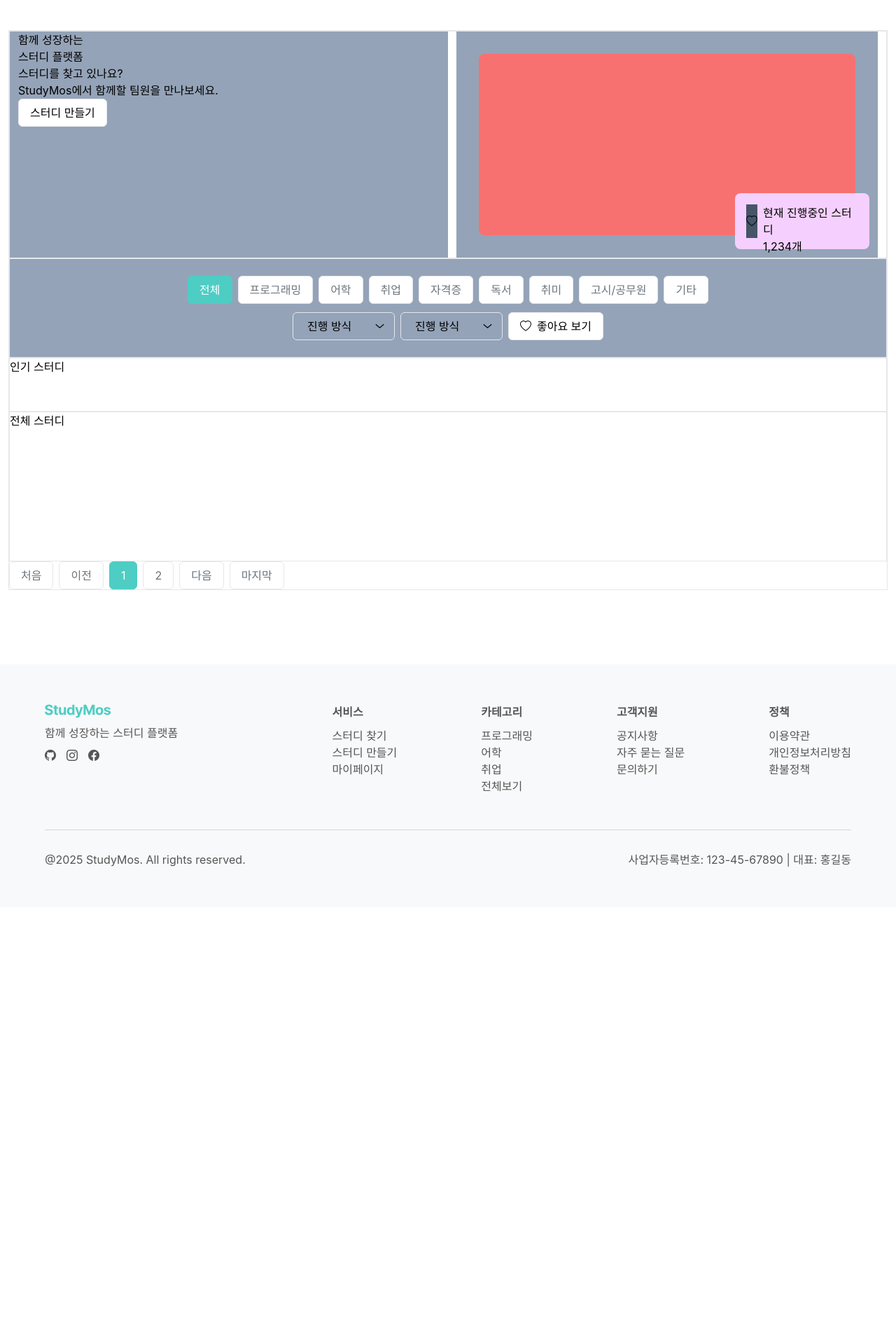
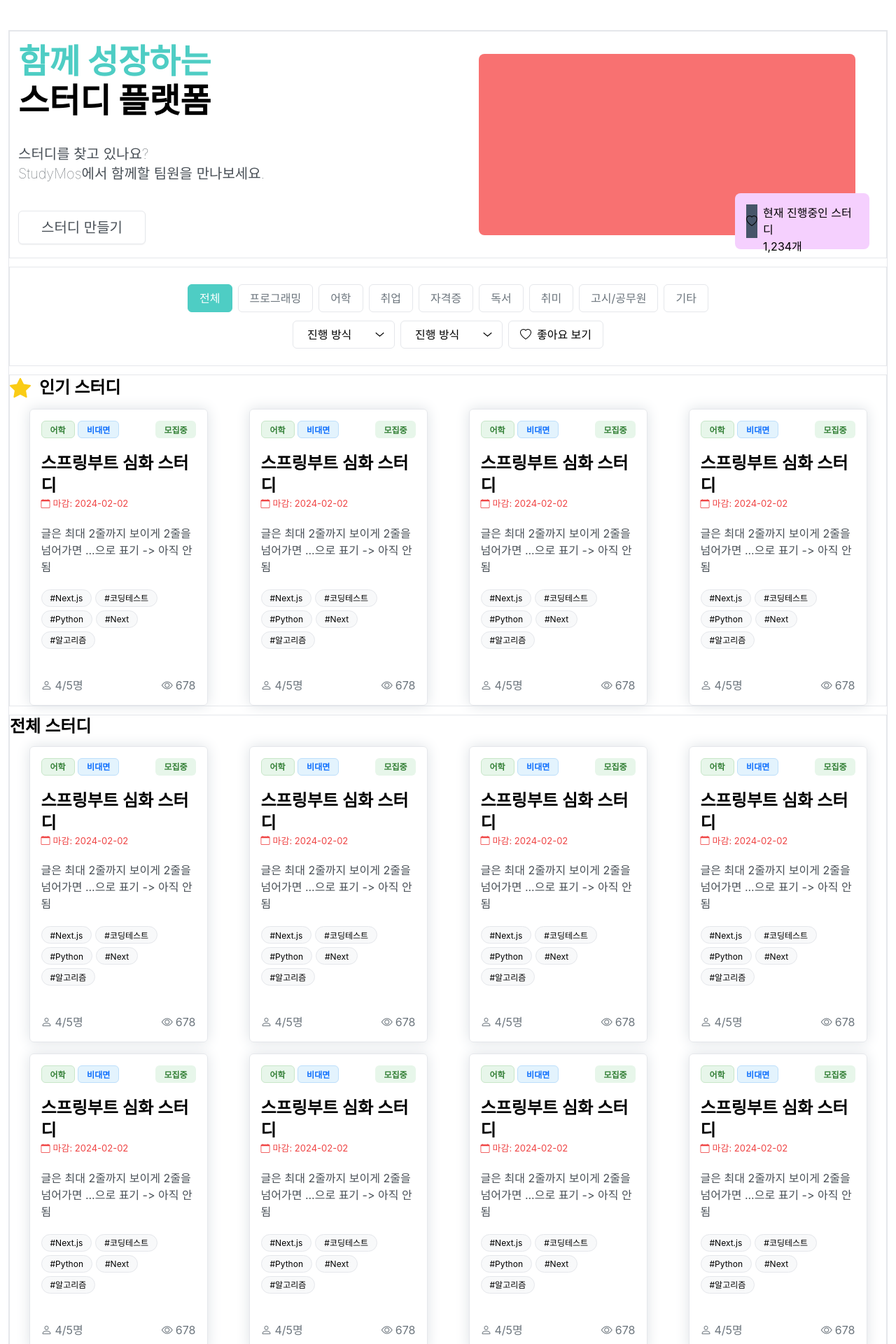
Before and after one commit to project-mos/frontend, a Next.js app: page / in a window 1280 px wide. Shown: the part 60-1980 px from the top of the page at 70% size. Before the commit the page ends 1356 px from the top, so only its background shows below. Built offline with nearby package versions, Linux system fonts and the light colour scheme.

Commit message:
💄 [Design]: landing page 하단 레이아웃 작업 및 상단 콘텐츠 헤더 틀 작업 완료

```diff
--- a/src/app/page.tsx
+++ b/src/app/page.tsx
@@ -1,26 +1,39 @@
 import Button from "@/components/atoms/Button";
+import Grid from "@/components/atoms/Grid";
 
 import Select from "@/components/atoms/Select";
+import Typography from "@/components/atoms/Typography";
 import Pagination from "@/components/molecules/Pagination";
+import StudyCard from "@/features/studies/components/StudyCard";
+import { MockStudyCardApiResult } from "./mock/api/studies";
 
 export default function Home() {
   return (
-    <div className="flex h-screen flex-col border ">
+    <div className="flex flex-col gap-3 border ">
       <div className="flex min-h-[325px] w-full border sm-mobile:flex-col ">
-        <div className="box-border h-full w-1/2 bg-slate-400 px-3 ">
-          <div>
-            함께 성장하는
-            <br /> 스터디 플랫폼
+        <div className="box-border flex w-1/2 flex-col justify-around px-3">
+          <div className="flex flex-col gap-2">
+            <Typography.Head1 className="text-mos-main-500">
+              함께 성장하는
+            </Typography.Head1>
+            <Typography.Head1>스터디 플랫폼</Typography.Head1>
           </div>
           <div>
-            스터디를 찾고 있나요? <br /> StudyMos에서 함께할 팀원을 만나보세요.
+            <Typography.P1 className="text-xl font-thin text-mos-gray-700">
+              스터디를 찾고 있나요?
+            </Typography.P1>
+            <Typography.P1 className="text-xl font-thin text-mos-gray-700">
+              StudyMos에서 함께할 팀원을 만나보세요.
+            </Typography.P1>
           </div>
           <div>
-            <Button.Default>스터디 만들기</Button.Default>
+            <Button.Default className="h-12 px-8 py-4 text-xl text-mos-gray-700 shadow-sm  hover:-translate-y-1  hover:border-mos-main-500 hover:bg-mos-main-500 hover:text-white">
+              스터디 만들기
+            </Button.Default>
           </div>
         </div>
         <div className="box-border w-1/2 px-3">
-          <div className="box-border h-full bg-slate-400 p-8">
+          <div className="box-border h-full  p-8">
             <div className="relative size-full rounded-lg bg-red-400">
               <div className="absolute bottom-0 right-0 box-border flex h-20 w-48 translate-x-[20px] translate-y-[20px] gap-2 rounded-lg bg-fuchsia-200 p-4">
                 <div className="flex items-center bg-slate-600">
@@ -35,21 +48,61 @@ export default function Home() {
           </div>
         </div>
       </div>
-      <div className="box-border flex w-full flex-col  gap-3 border bg-slate-400 py-6">
-        <div className="flex w-full items-center justify-center gap-2">
+      <div className="box-border flex size-full flex-col  gap-3 border  py-6">
+        <div className="flex w-full flex-wrap items-center justify-center gap-2 ">
           <Button.Solid color="Main" active>
             전체
           </Button.Solid>
-          <Button.Solid color="Main">프로그래밍</Button.Solid>
-          <Button.Solid color="Main">어학</Button.Solid>
-          <Button.Solid color="Main">취업</Button.Solid>
-          <Button.Solid color="Main">자격증</Button.Solid>
-          <Button.Solid color="Main">독서</Button.Solid>
-          <Button.Solid color="Main">취미</Button.Solid>
-          <Button.Solid color="Main">고시/공무원</Button.Solid>
-          <Button.Solid color="Main">기타</Button.Solid>
+          <Button.Solid
+            color="Main"
+            className="hover:border-mos-main-500 hover:text-mos-main-500"
+          >
+            프로그래밍
+          </Button.Solid>
+          <Button.Solid
+            className="hover:border-mos-main-500 hover:text-mos-main-500"
+            color="Main"
+          >
+            어학
+          </Button.Solid>
+          <Button.Solid
+            className="hover:border-mos-main-500 hover:text-mos-main-500"
+            color="Main"
+          >
+            취업
+          </Button.Solid>
+          <Button.Solid
+            className="hover:border-mos-main-500 hover:text-mos-main-500"
+            color="Main"
+          >
+            자격증
+          </Button.Solid>
+          <Button.Solid
+            className="hover:border-mos-main-500 hover:text-mos-main-500"
+            color="Main"
+          >
+            독서
+          </Button.Solid>
+          <Button.Solid
+            className="hover:border-mos-main-500 hover:text-mos-main-500"
+            color="Main"
+          >
+            취미
+          </Button.Solid>
+          <Button.Solid
+            className="hover:border-mos-main-500 hover:text-mos-main-500"
+            color="Main"
+          >
+            고시/공무원
+          </Button.Solid>
+          <Button.Solid
+            className="hover:border-mos-main-500 hover:text-mos-main-500"
+            color="Main"
+          >
+            기타
+          </Button.Solid>
         </div>
-        <div className="flex w-full items-center justify-center gap-2">
+        <div className="flex w-full flex-wrap items-center justify-center gap-2 ">
           <Select placeholder="진행 방식" defaultValue="">
             <Select.Option value={1}>1</Select.Option>
           </Select>
@@ -63,9 +116,75 @@ export default function Home() {
           {/* <Input name="" /> */}
         </div>
       </div>
-      <div className="h-[420px] w-full border">인기 스터디</div>
-      <div className="h-[1190px] w-full border">전체 스터디</div>
-      <Pagination activePage={1} totalPage={2} />
+      <div className="w-full border">
+        <div className="mb-3 flex items-center gap-3">
+          <i className="bi bi-star-fill text-3xl text-yellow-400"></i>
+          <Typography.Head3>인기 스터디</Typography.Head3>
+        </div>
+        <Grid
+          cols={2}
+          gap={1}
+          className="gap-y-4 mobile:grid-cols-3 tablet:grid-cols-4"
+        >
+          <div className="flex justify-center">
+            <StudyCard study={MockStudyCardApiResult.study} />
+          </div>
+          <div className="flex justify-center">
+            <StudyCard
+              className="hover:shadow-2xs transition hover:-translate-y-1 hover:border-mos-main-500 hover:shadow-mos-main-500 "
+              study={MockStudyCardApiResult.study}
+            />
+          </div>
+          <div className="flex justify-center">
+            <StudyCard study={MockStudyCardApiResult.study} />
+          </div>
+          <div className="flex justify-center">
+            <StudyCard study={MockStudyCardApiResult.study} />
+          </div>
+        </Grid>
+      </div>
+      <div className="flex flex-col gap-3 border">
+        <div className="flex items-center gap-3">
+          <Typography.Head3>전체 스터디</Typography.Head3>
+        </div>
+        <Grid
+          cols={2}
+          gap={1}
+          className="gap-y-4 mobile:grid-cols-3 tablet:grid-cols-4"
+        >
+          <div className="flex justify-center">
+            <StudyCard study={MockStudyCardApiResult.study} />
+          </div>
+          <div className="flex justify-center">
+            <StudyCard study={MockStudyCardApiResult.study} />
+          </div>
+          <div className="flex justify-center">
+            <StudyCard study={MockStudyCardApiResult.study} />
+          </div>
+          <div className="flex justify-center">
+            <StudyCard study={MockStudyCardApiResult.study} />
+          </div>
+          <div className="flex justify-center">
+            <StudyCard study={MockStudyCardApiResult.study} />
+          </div>
+          <div className="flex justify-center">
+            <StudyCard study={MockStudyCardApiResult.study} />
+          </div>
+          <div className="flex justify-center">
+            <StudyCard study={MockStudyCardApiResult.study} />
+          </div>
+          <div className="flex justify-center">
+            <StudyCard study={MockStudyCardApiResult.study} />
+          </div>
+          <div className="flex justify-center">
+            <StudyCard study={MockStudyCardApiResult.study} />
+          </div>
+        </Grid>
+      </div>
+
+      <div className="flex justify-center">
+        <Pagination activePage={1} totalPage={2} />
+      </div>
     </div>
   );
 }
```
